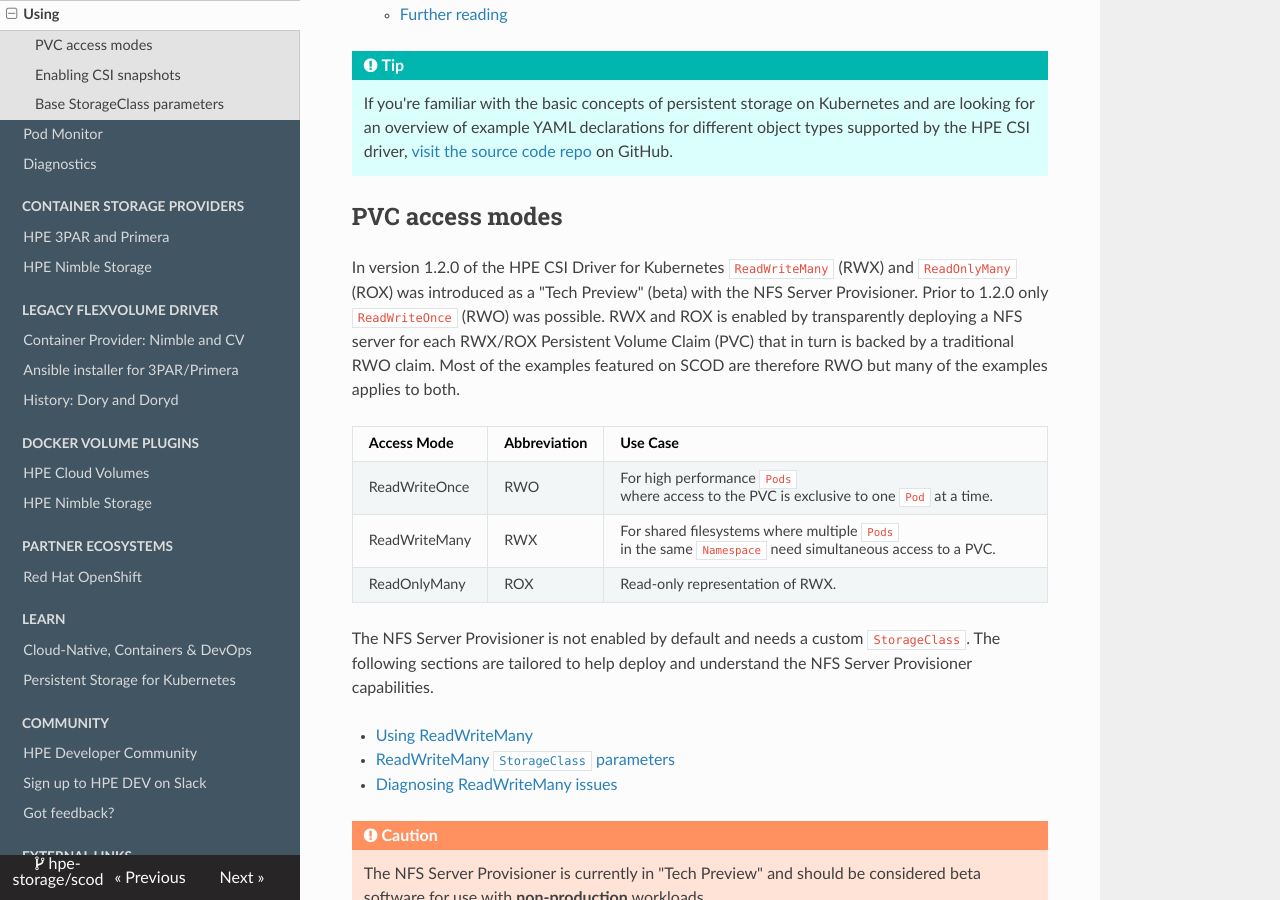
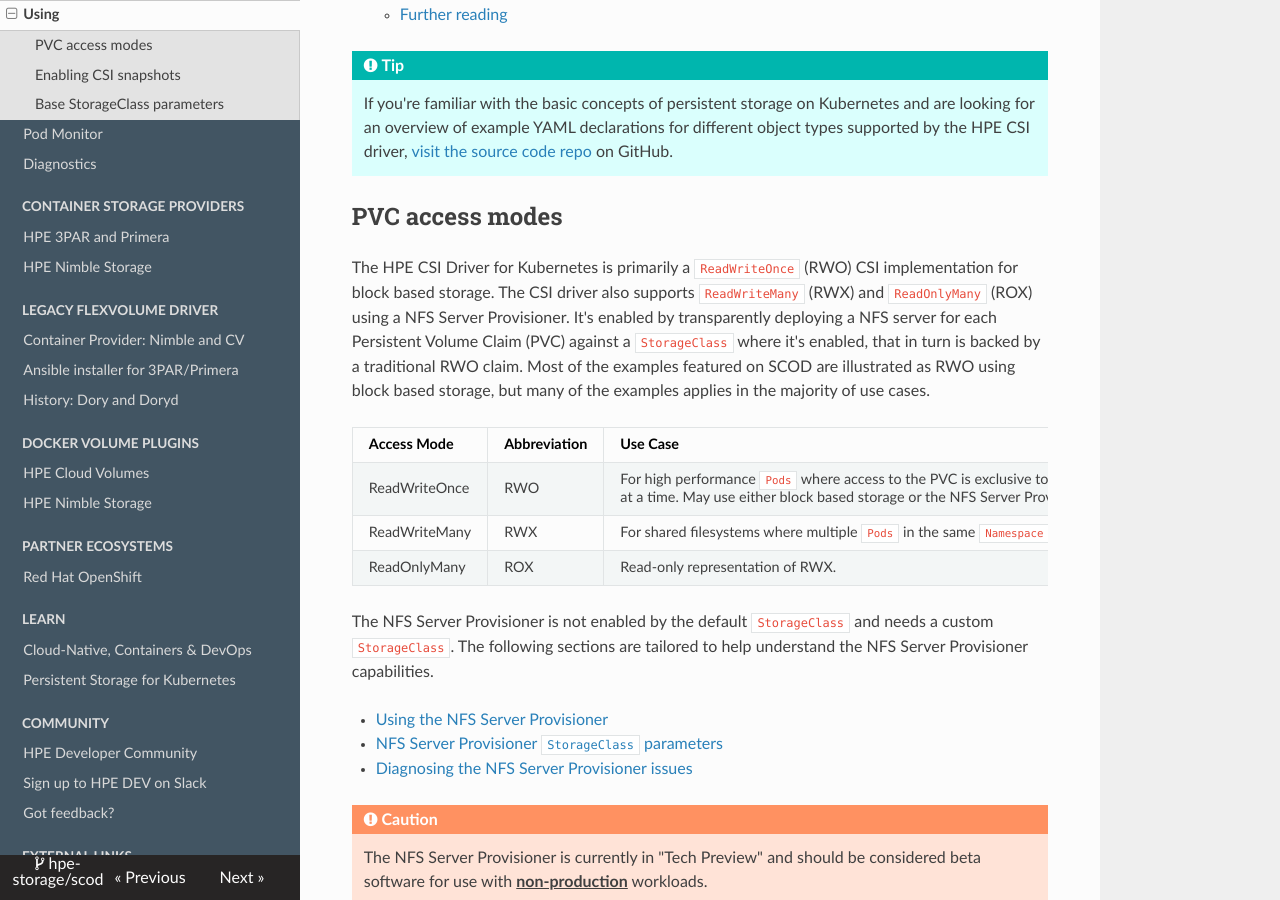
Before and after one commit to hpe-storage/scod, an MkDocs documentation site: the page built from docs/csi_driver/using.md, in a window 1280 px wide and 900 px high, scrolled down 650 px. Built offline with MkDocs 1.6.1, drawn with Linux system fonts in a browser that asks for light colours; nearby versions of some CDN libraries; some of the changed text lies outside the part shown.

Commit message:
1.2.0 initial PR updates
Signed-off-by: Michael Mattsson <michael.mattsson@nimblestorage.com>

```diff
--- a/docs/csi_driver/using.md
+++ b/docs/csi_driver/using.md
@@ -8,19 +8,19 @@
 
 ## PVC access modes
 
-In version 1.2.0 of the HPE CSI Driver for Kubernetes `ReadWriteMany` (RWX) and `ReadOnlyMany` (ROX) was introduced as a "Tech Preview" (beta) with the NFS Server Provisioner. Prior to 1.2.0 only `ReadWriteOnce` (RWO) was possible. RWX and ROX is enabled by transparently deploying a NFS server for each RWX/ROX Persistent Volume Claim (PVC) that in turn is backed by a traditional RWO claim. Most of the examples featured on SCOD are therefore RWO but many of the examples applies to both.
+The HPE CSI Driver for Kubernetes is primarily a `ReadWriteOnce` (RWO) CSI implementation for block based storage. The CSI driver also supports `ReadWriteMany` (RWX) and `ReadOnlyMany` (ROX) using a NFS Server Provisioner. It's enabled by transparently deploying a NFS server for each Persistent Volume Claim (PVC) against a `StorageClass` where it's enabled, that in turn is backed by a traditional RWO claim. Most of the examples featured on SCOD are illustrated as RWO using block based storage, but many of the examples applies in the majority of use cases.
 
 | Access Mode   | Abbreviation | Use Case |
 | ------------- | ------------ | -------- |
-| ReadWriteOnce | RWO          | For high performance `Pods` where access to the PVC is exclusive to one `Pod` at a time. |
+| ReadWriteOnce | RWO          | For high performance `Pods` where access to the PVC is exclusive to one `Pod` at a time. May use either block based storage or the NFS Server Provisioner where connectivity to the data fabric is limited to a few worker nodes in the Kubernetes cluster |
 | ReadWriteMany | RWX          | For shared filesystems where multiple `Pods` in the same `Namespace` need simultaneous access to a PVC. |
 | ReadOnlyMany  | ROX          | Read-only representation of RWX. |
 
-The NFS Server Provisioner is not enabled by default and needs a custom `StorageClass`. The following sections are tailored to help deploy and understand the NFS Server Provisioner capabilities.
+The NFS Server Provisioner is not enabled by the default `StorageClass` and needs a custom `StorageClass`. The following sections are tailored to help understand the NFS Server Provisioner capabilities.
 
-* [Using ReadWriteMany](#using_the_nfs_server_provisioner)
-* [ReadWriteMany `StorageClass` parameters](#base_storageclass_parameters)
-* [Diagnosing ReadWriteMany issues](diagnostics.md#readwritemany_resources)
+* [Using the NFS Server Provisioner](#using_the_nfs_server_provisioner)
+* [NFS Server Provisioner `StorageClass` parameters](#base_storageclass_parameters)
+* [Diagnosing the NFS Server Provisioner issues](diagnostics.md#nfs_server_provisioner_resources)
 
 !!! warning "Caution"
     The NFS Server Provisioner is currently in "Tech Preview" and should be considered beta software for use with <u>**non-production**</u> workloads.
@@ -137,16 +137,16 @@
 
 Common HPE CSI Driver `StorageClass` parameters across CSPs.
 
-| Parameter                 | String   | Since        | Description |
-| ------------------------- | -------- | ------------ | ----------- |
-| accessProtocol            | Text     | 1.0.0        | The access protocol to use when accessing the persistent volume ("fc" or "iscsi").  Default: "iscsi" |
-| description               | Text     | 1.0.0        | Text to be added to the volume PV metadata on the backend CSP. Default: "" |
-| nfsResources              | Boolean  | 1.2.0 (beta) | When set to "true", requests against the `StorageClass` will create resources for the NFS Server Provisioner (`Deployment`, RWO `PVC` and `Service`). Required parameter for ReadWriteMany and ReadOnlyMany accessModes. Default: "false" |
-| nfsNamespace              | Text     | 1.2.0 (beta) | Resources are by default created in the "hpe-nfs" `Namespace`. If CSI `VolumeSnapshotClass` and `dataSource` functionality is required on the requesting claim, requesting and backing PVC need to exist in the requesting `Namespace`. |
-| nfsMountOptions           | Text     | 1.2.0 (beta) | Customize NFS mount options for the `Pods` to the server `Deployment`. Default: "nolock, hard,vers=4" |
-| nfsProvisionerImage       | Text     | 1.2.0 (beta) | Customize provisioner image for the server `Deployment`. Default: Official build from "hpestorage/nfs-provisioner" repo |
-| nfsResourceLimitsCpuM     | Text     | 1.2.0 (beta) | Specify CPU limits for the server `Deployment` in milli CPU. Default: no limits applied. Example: "500m" |
-| nfsResourceLimitsMemoryMi | Text     | 1.2.0 (beta) | Specify memory limits (in megabytes) for the server `Deployment`. Default: no limits applied. Example: "500Mi" |
+| Parameter                 | String   | Description |
+| ------------------------- | -------- | ----------- |
+| accessProtocol            | Text     | The access protocol to use when accessing the persistent volume ("fc" or "iscsi").  Default: "iscsi" |
+| description               | Text     | Text to be added to the volume PV metadata on the backend CSP. Default: "" |
+| nfsResources              | Boolean  | When set to "true", requests against the `StorageClass` will create resources for the NFS Server Provisioner (`Deployment`, RWO `PVC` and `Service`). Required parameter for ReadWriteMany and ReadOnlyMany accessModes. Default: "false" |
+| nfsNamespace              | Text     | Resources are by default created in the "hpe-nfs" `Namespace`. If CSI `VolumeSnapshotClass` and `dataSource` functionality is required on the requesting claim, requesting and backing PVC need to exist in the requesting `Namespace`. |
+| nfsMountOptions           | Text     | Customize NFS mount options for the `Pods` to the server `Deployment`. Default: "nolock, hard,vers=4" |
+| nfsProvisionerImage       | Text     | Customize provisioner image for the server `Deployment`. Default: Official build from "hpestorage/nfs-provisioner" repo |
+| nfsResourceLimitsCpuM     | Text     | Specify CPU limits for the server `Deployment` in milli CPU. Default: no limits applied. Example: "500m" |
+| nfsResourceLimitsMemoryMi | Text     | Specify memory limits (in megabytes) for the server `Deployment`. Default: no limits applied. Example: "500Mi" |
 
 !!! note
     All common HPE CSI Driver parameters are optional.
```
